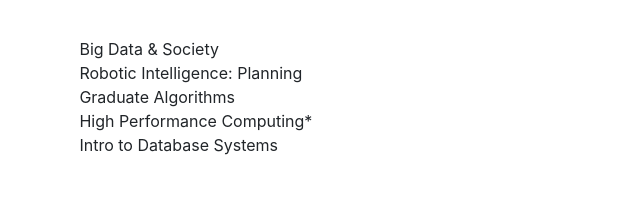
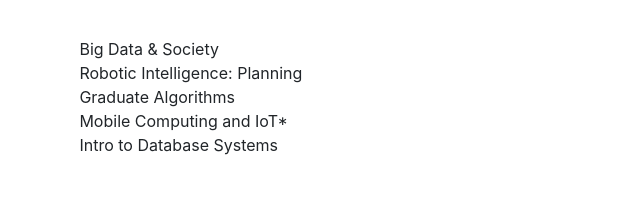
Before and after one commit to NathanielTodd/CV, a website with bundled scripts: page index.html in a window 1280 px wide. Shown: the part 3406-3620 px from the top of the page, 499-1139 px from the left. Built offline with nearby package versions, Linux system fonts and the light colour scheme; a web font is replaced by a local one.

```diff
--- a/index.html
+++ b/index.html
@@ -224,7 +224,7 @@
               <li>Big Data & Society</li>
               <li>Robotic Intelligence: Planning</li>
               <li>Graduate Algorithms</li>
-              <li>High Performance Computing*</li>
+              <li>Mobile Computing and IoT*</li>
               <li>Intro to Database Systems</li>
               </ul>
               </div>
```
